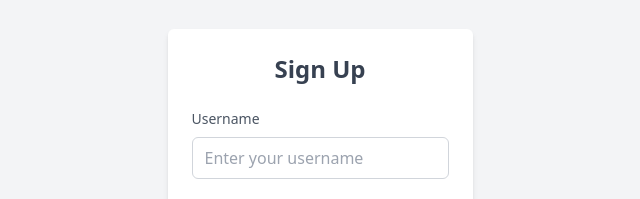
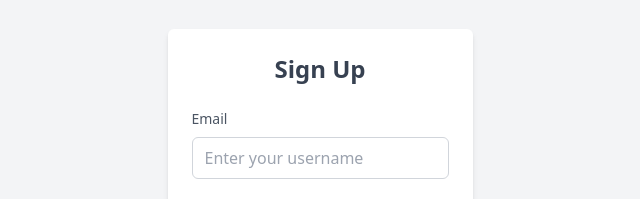
Before and after one commit to avigupta250/Brainly-frontend, a React (Vite) app: page / in a window 1280 px wide. Shown: the part 193-392 px from the top of the page, without its empty margins (320-960 px from the left). Built offline with nearby package versions, Linux system fonts and the light colour scheme; no server answers.

Commit message:
input email

```diff
--- a/src/components/Pages/SignUp.tsx
+++ b/src/components/Pages/SignUp.tsx
@@ -77,7 +77,7 @@ const Signup = () => {
                     {/* Username Field */}
                     <div>
                         <label htmlFor="username" className="block mb-2 text-sm font-medium text-gray-600">
-                            Username
+                            Email
                         </label>
                         <input
                             type="email"
```
